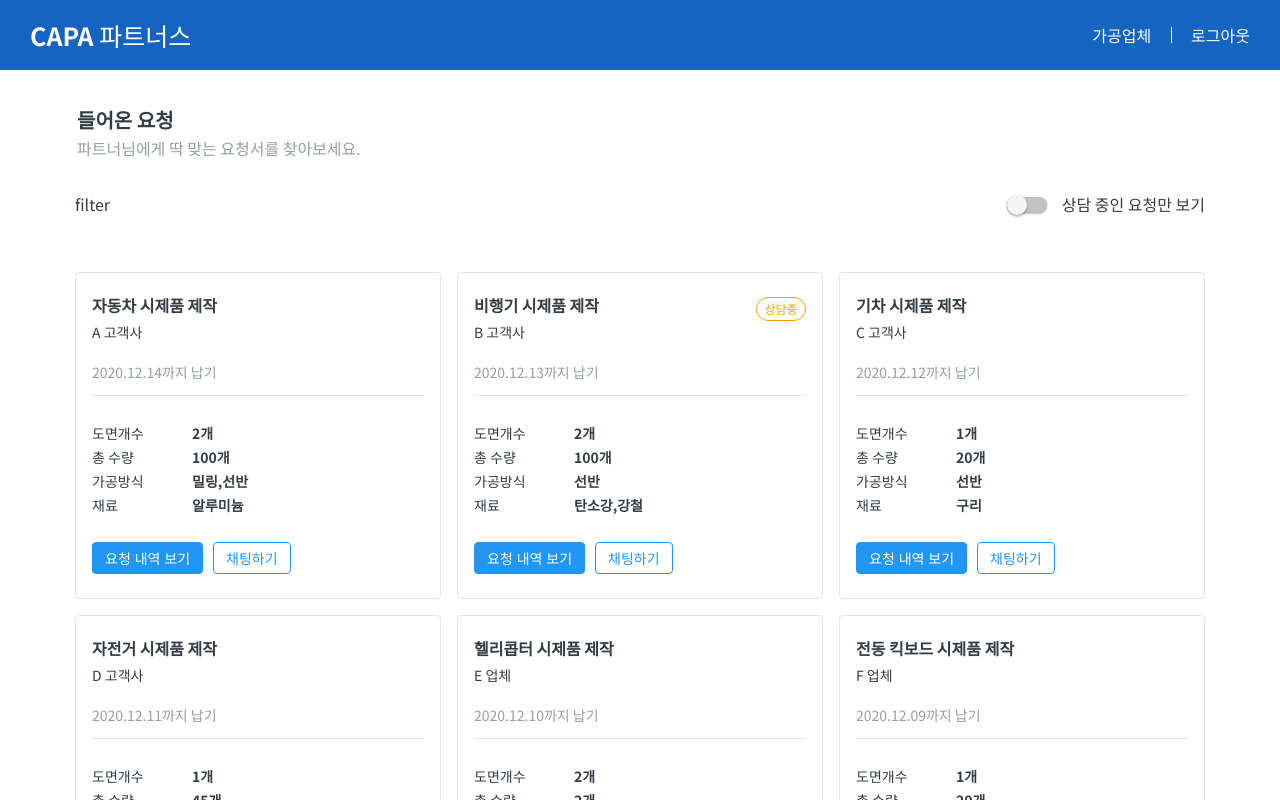
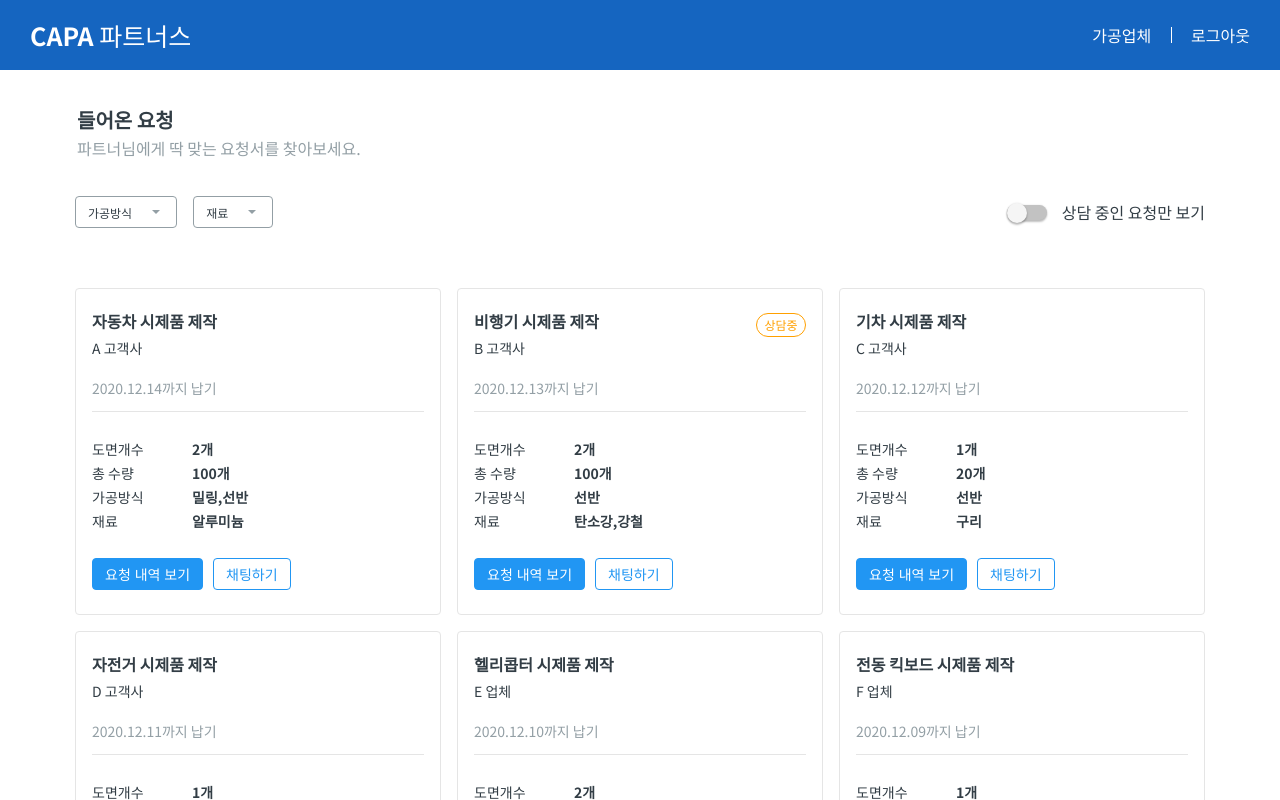
Before and after one commit to devjoylee/estimate-board, a React (Create React App) app: page / in a window 1280 px wide. Shown: the top 800 px of the page. Built offline with nearby package versions, Linux system fonts and the light colour scheme; data requests are answered from the project's data file.

Commit message:
✨ Set사용하여 method,material 동적 카테고리 중복 제거 및 UI

```diff
--- /dev/null
+++ b/src/components/Filter.tsx
@@ -0,0 +1,81 @@
+import { COLOR } from 'constants/';
+import React from 'react';
+import styled from 'styled-components';
+import { Estimate } from 'types/card';
+import { Set } from 'typescript';
+
+interface Props {
+  apiData: Estimate[];
+}
+
+export const Filter = ({ apiData }: Props) => {
+  const methodArr = apiData.map(data => data.method).flat(Infinity);
+  const materialArr = apiData.map(data => data.material).flat(Infinity);
+  const methodSet = Array.from(new Set(methodArr));
+  const materialSet = Array.from(new Set(materialArr));
+  return (
+    <FilterBox>
+      <FilterUl>
+        <li>가공방식</li>
+        <ListUl>
+          {methodSet.map(method => (
+            <li>{method}</li>
+          ))}
+        </ListUl>
+      </FilterUl>
+      <FilterUl>
+        <li>재료</li>
+        <ListUl>
+          {materialSet.map(material => (
+            <li>{material}</li>
+          ))}
+        </ListUl>
+      </FilterUl>
+    </FilterBox>
+  );
+};
+
+const FilterBox = styled.ul`
+  display: flex;
+`;
+
+const FilterUl = styled.ul`
+  position: relative;
+  border: 1px solid ${COLOR.GRAY};
+  border-radius: 4px;
+  box-sizing: border-box;
+  /* width: 98px; */
+  height: 32px;
+  line-height: 23px;
+  padding: 4px 12px;
+  cursor: pointer;
+  &:first-child {
+    margin-right: 1rem;
+  }
+  & > li {
+    font-size: 12px;
+    margin-right: 2rem;
+  }
+  & > li::after {
+    content: '';
+    position: absolute;
+    top: 50%;
+    right: 1rem;
+    transform: translateY(-50%);
+    width: 0px;
+    height: 0px;
+    border-top: 4px solid ${COLOR.GRAY};
+    border-left: 4px solid transparent;
+    border-right: 4px solid transparent;
+  }
+  &:hover {
+    border: 1px solid ${COLOR.BLUE_LIGHT};
+  }
+`;
+
+const ListUl = styled.ul`
+  position: absolute;
+  display: none;
+  border: 1px solid dodgerblue;
+  width: 100%;
+`;
--- a/src/pages/mainPage.tsx
+++ b/src/pages/mainPage.tsx
@@ -5,6 +5,7 @@ import { Toggle } from 'components/Toggle';
 import { fetcher } from 'utils/fetcher';
 import { COLOR } from 'constants/';
 import styled from 'styled-components';
+import { Filter } from 'components/Filter';
 
 export const MainPage = () => {
   const [apiData, setApiData] = useState<Estimate[]>([]);
@@ -24,7 +25,7 @@ export const MainPage = () => {
         <span>파트너님에게 딱 맞는 요청서를 찾아보세요.</span>
       </MainHeader>
       <OptionContainer>
-        <div>filter</div>
+        <Filter apiData={apiData} />
         <Toggle isChecked={isChecked} setIsChecked={setIsChecked} />
       </OptionContainer>
       <EstimateList apiData={apiData} isChecked={isChecked} />
```
